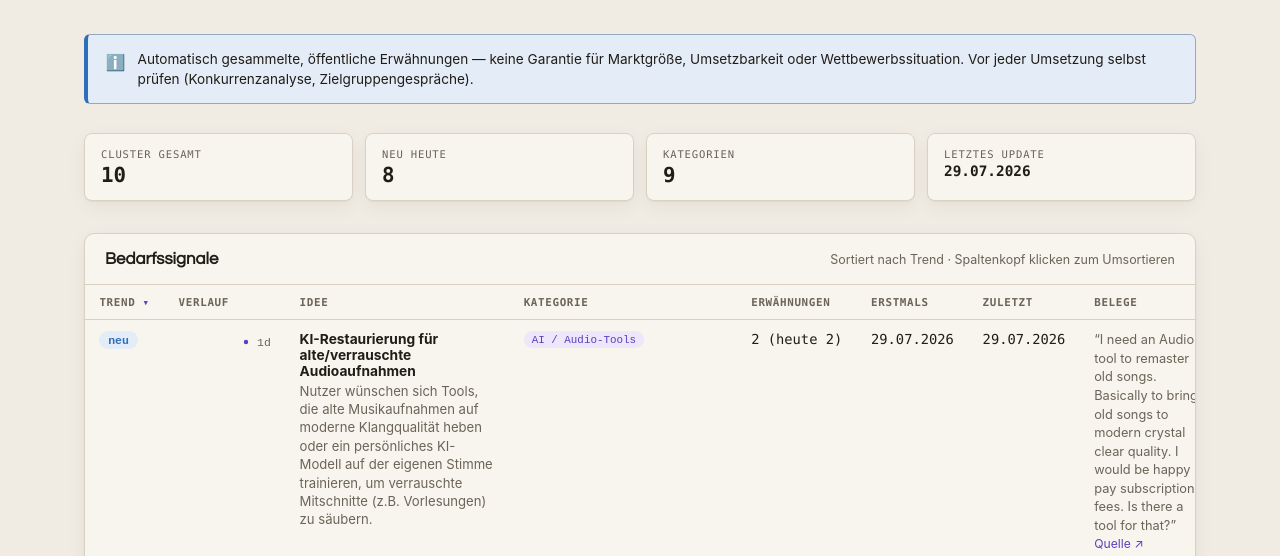
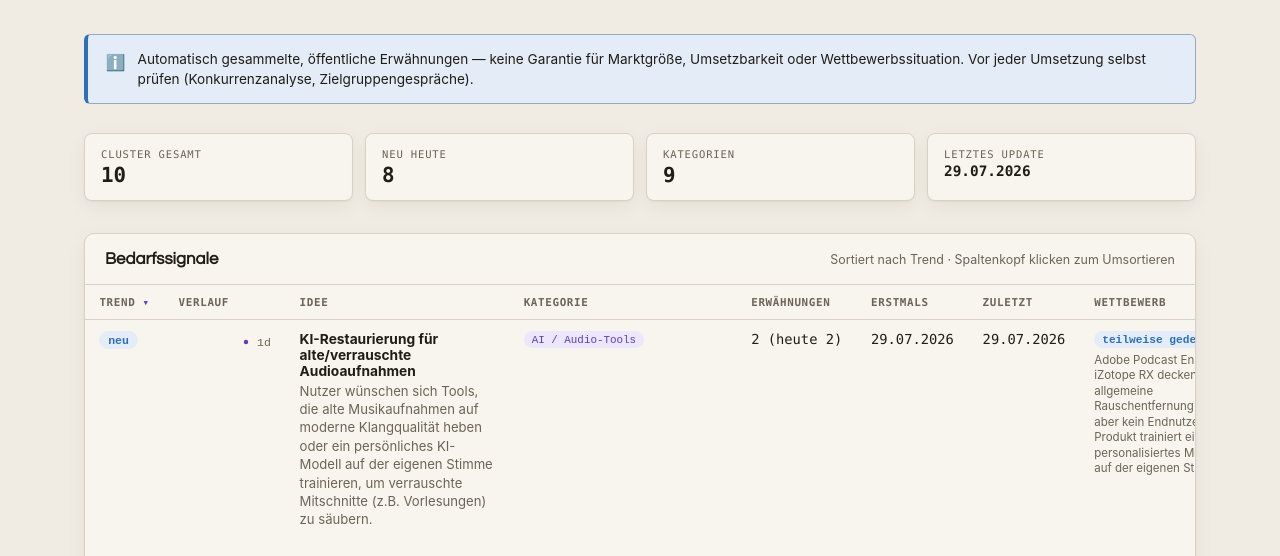
Before and after one commit to qubicminer2026-cyber/demand-gap-scanner, a plain HTML site: page index.html in a window 1280 px wide. Shown: the part 197-753 px from the top of the page. Drawn offline with Linux system fonts and the light colour scheme.

Commit message:
Add competitive-check and feasibility-score columns per idea

```diff
--- a/index.html
+++ b/index.html
@@ -150,6 +150,19 @@
   .trend-stabil { background: var(--t-stabil-soft); color: var(--t-stabil); }
   .trend-abklingend { background: var(--t-abklingend-soft); color: var(--t-abklingend); }
 
+  .mini-pill {
+    display: inline-block; font-family: ui-monospace, monospace; font-size: 0.7rem;
+    font-weight: 600; padding: 0.14rem 0.5rem; border-radius: 99px; white-space: nowrap;
+  }
+  .wb-kein_gutes_produkt { background: var(--t-steigend-soft); color: var(--t-steigend); }
+  .wb-teilweise_gedeckt { background: var(--t-neu-soft); color: var(--t-neu); }
+  .wb-gut_gedeckt { background: var(--t-abklingend-soft); color: var(--t-abklingend); }
+  .wb-unklar { background: var(--t-stabil-soft); color: var(--t-stabil); }
+  .feas-Wochenende { background: var(--t-steigend-soft); color: var(--t-steigend); }
+  .feas-Wochen { background: var(--t-neu-soft); color: var(--t-neu); }
+  .feas-Monate { background: var(--t-abklingend-soft); color: var(--t-abklingend); }
+  .mini-note { display: block; font-size: 0.72rem; color: var(--ink-soft); margin-top: 0.3rem; max-width: 20ch; line-height: 1.35; }
+
   .spark-cell { display: flex; align-items: center; gap: 0.4rem; }
   .spark { display: block; }
   .spark-count { font-family: ui-monospace, monospace; font-size: 0.72rem; color: var(--ink-soft); }
@@ -196,6 +209,8 @@
           <th data-key="erwaehnungen_gesamt">Erwähnungen</th>
           <th data-key="erstmals_gesehen">Erstmals</th>
           <th data-key="zuletzt_gesehen">Zuletzt</th>
+          <th>Wettbewerb</th>
+          <th>Umsetzbarkeit</th>
           <th>Belege</th>
         </tr>
       </thead>
@@ -235,7 +250,15 @@
         "datum": "2026-07-29",
         "erwaehnungen": 2
       }
-    ]
+    ],
+    "wettbewerb": {
+      "status": "teilweise_gedeckt",
+      "notiz": "Adobe Podcast Enhance, iZotope RX decken allgemeine Rauschentfernung ab, aber kein Endnutzer-Produkt trainiert ein personalisiertes Modell auf der eigenen Stimme."
+    },
+    "umsetzbarkeit": {
+      "einschaetzung": "Monate",
+      "begruendung": "Erfordert ML-Trainings-Pipeline pro Nutzer und Audio-DSP-Expertise, kein reines Wrapper-Projekt."
+    }
   },
   {
     "id": "cross-post-decentralized-social",
@@ -259,7 +282,15 @@
         "datum": "2026-07-29",
         "erwaehnungen": 1
       }
-    ]
+    ],
+    "wettbewerb": {
+      "status": "teilweise_gedeckt",
+      "notiz": "Buffer/Hootsuite/Repost decken Cross-Posting ab, aber Bluesky/Mastodon-Unterstützung ist bei den großen Tools oft schwach oder fehlt."
+    },
+    "umsetzbarkeit": {
+      "einschaetzung": "Wochen",
+      "begruendung": "Alle noetigen APIs (Mastodon, Bluesky/AT-Proto, X) sind offen dokumentiert, im Kern ein CRUD-Tool, aber mehrere Plattform-Integrationen kosten mehr als ein Wochenende."
+    }
   },
   {
     "id": "grocery-price-comparison",
@@ -283,7 +314,15 @@
         "datum": "2026-07-29",
         "erwaehnungen": 1
       }
-    ]
+    ],
+    "wettbewerb": {
+      "status": "teilweise_gedeckt",
+      "notiz": "Regional existieren Apps (z.B. Marktguru), Abdeckung/Aktualität je nach Land/Supermarkt aber oft lückenhaft."
+    },
+    "umsetzbarkeit": {
+      "einschaetzung": "Monate",
+      "begruendung": "Braucht laufende Dateneinspeisung von vielen Supermarktketten (Scraping/Feeds), hoher Wartungsaufwand."
+    }
   },
   {
     "id": "diy-wall-moisture-inspection",
@@ -317,7 +356,15 @@
         "datum": "2026-07-29",
         "erwaehnungen": 3
       }
-    ]
+    ],
+    "wettbewerb": {
+      "status": "kein_gutes_produkt",
+      "notiz": "Einfache Feuchtigkeitsmessgeräte existieren als Hardware, aber ein smartes 'durch die Wand sehen'-Konsumgerät ist rar/teuer (nur Profi-Wärmebildkameras)."
+    },
+    "umsetzbarkeit": {
+      "einschaetzung": "Monate",
+      "begruendung": "Hardware-Entwicklung nötig (Sensorik), kein reines Software-Projekt."
+    }
   },
   {
     "id": "dep-update-watcher",
@@ -341,7 +388,15 @@
         "datum": "2026-07-29",
         "erwaehnungen": 1
       }
-    ]
+    ],
+    "wettbewerb": {
+      "status": "gut_gedeckt",
+      "notiz": "Renovate/Dependabot/Watchtower existieren bereits, gelten vielen aber als zu schwergewichtig für reine Benachrichtigung ohne PR-Automation."
+    },
+    "umsetzbarkeit": {
+      "einschaetzung": "Wochenende",
+      "begruendung": "Einfaches Polling-Script gegen Registry-API plus Webhook-Benachrichtigung."
+    }
   },
   {
     "id": "ios-simulator-agent-tooling",
@@ -370,7 +425,15 @@
         "datum": "2026-07-29",
         "erwaehnungen": 2
       }
-    ]
+    ],
+    "wettbewerb": {
+      "status": "teilweise_gedeckt",
+      "notiz": "Ein Xcode-MCP-Server existiert laut Quelle bereits, gilt den Nutzern aber als unzureichend — deutliche Lücke bleibt."
+    },
+    "umsetzbarkeit": {
+      "einschaetzung": "Wochen",
+      "begruendung": "Baut auf bestehenden Simulator-APIs auf, aber MCP-Server- und Automatisierungs-Layer braucht mehr als ein Wochenende."
+    }
   },
   {
     "id": "release-safety-checker",
@@ -394,7 +457,15 @@
         "datum": "2026-07-29",
         "erwaehnungen": 1
       }
-    ]
+    ],
+    "wettbewerb": {
+      "status": "teilweise_gedeckt",
+      "notiz": "VirusTotal deckt den technischen Scan-Kern ab, aber es fehlt eine für Laien verständliche 'vor der Installation pruefen'-Oberflaeche."
+    },
+    "umsetzbarkeit": {
+      "einschaetzung": "Wochen",
+      "begruendung": "Koennte auf der VirusTotal-API aufbauen statt einer eigenen Scan-Engine, spart Kernkomplexitaet."
+    }
   },
   {
     "id": "web-service-desktop-wrappers-mac",
@@ -428,7 +499,15 @@
         "datum": "2026-07-29",
         "erwaehnungen": 3
       }
-    ]
+    ],
+    "wettbewerb": {
+      "status": "gut_gedeckt",
+      "notiz": "Coherence X, Unite und WebCatalog decken genau das bereits ab — kaum noch echte Luecke."
+    },
+    "umsetzbarkeit": {
+      "einschaetzung": "Wochenende",
+      "begruendung": "Electron/Tauri-Wrapper ist simpel, aber wegen guter Abdeckung wenig Differenzierungspotenzial."
+    }
   },
   {
     "id": "network-anomaly-diagnosis-tool",
@@ -452,7 +531,15 @@
         "datum": "2026-07-29",
         "erwaehnungen": 1
       }
-    ]
+    ],
+    "wettbewerb": {
+      "status": "teilweise_gedeckt",
+      "notiz": "Darktrace/Corelight/Zeek+ML existieren im Enterprise-Bereich, aber keine zugaengliche Loesung fuer Heimanwender/kleine Netzwerke."
+    },
+    "umsetzbarkeit": {
+      "einschaetzung": "Monate",
+      "begruendung": "Anomalieerkennung mit vertretbarer Fehlerrate ist ein echtes ML-Problem, kein simples Dashboard."
+    }
   },
   {
     "id": "batch-audio-transcription",
@@ -476,7 +563,15 @@
         "datum": "2026-07-29",
         "erwaehnungen": 1
       }
-    ]
+    ],
+    "wettbewerb": {
+      "status": "gut_gedeckt",
+      "notiz": "Whisper (Open-Source) und darauf aufbauende Batch-Tools existieren bereits fertig nutzbar."
+    },
+    "umsetzbarkeit": {
+      "einschaetzung": "Wochenende",
+      "begruendung": "Whisper-Wrapper-Script ist einfach zu bauen, Kerntechnologie ist bereits fertig."
+    }
   }
 ];
 
@@ -486,6 +581,21 @@
   function fmtDate(iso) {
     const [y, m, d] = iso.split("-");
     return `${d}.${m}.${y}`;
+  }
+
+  const wbLabel = {
+    kein_gutes_produkt: "kein gutes Produkt",
+    teilweise_gedeckt: "teilweise gedeckt",
+    gut_gedeckt: "gut gedeckt",
+    unklar: "unklar"
+  };
+  function wettbewerbCell(w) {
+    if (!w) return '<span class="mini-pill wb-unklar">unklar</span>';
+    return `<span class="mini-pill wb-${w.status}">${wbLabel[w.status] || w.status}</span><span class="mini-note">${w.notiz}</span>`;
+  }
+  function feasCell(u) {
+    if (!u) return "—";
+    return `<span class="mini-pill feas-${u.einschaetzung}">${u.einschaetzung}</span><span class="mini-note">${u.begruendung}</span>`;
   }
 
   function render(rows) {
@@ -507,6 +617,8 @@
         <td class="num">${c.erwaehnungen_gesamt} (heute ${c.erwaehnungen_heute})</td>
         <td class="num">${fmtDate(c.erstmals_gesehen)}</td>
         <td class="num">${fmtDate(c.zuletzt_gesehen)}</td>
+        <td>${wettbewerbCell(c.wettbewerb)}</td>
+        <td>${feasCell(c.umsetzbarkeit)}</td>
         <td class="quotes">${c.beispiele.map(b => `<blockquote>&ldquo;${b.zitat}&rdquo;<br><a href="${b.quelle_url}" target="_blank" rel="noopener">Quelle ↗</a></blockquote>`).join("")}</td>
       </tr>
     `).join("");
```
Also changed, not shown: clusters.json (+90 -10 lines).
